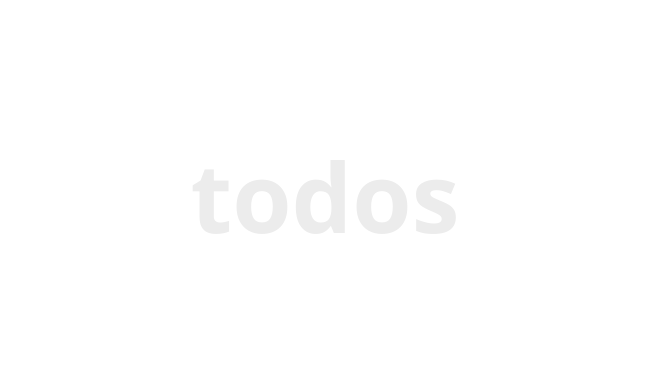
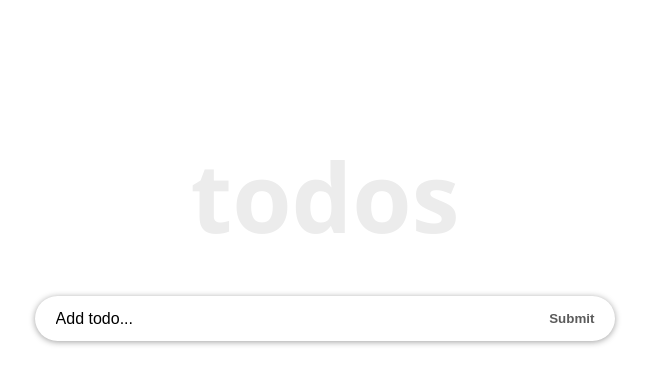
Before and after one commit to alvp01/react-todo, a React (Create React App) app: page / in a window 1280 px wide. Shown: the top 384 px of the page, without its empty margins (315-964 px from the left). Built offline with nearby package versions, Linux system fonts and the light colour scheme.

Commit message:
Modify input to be a function based component with hooks

```diff
--- a/src/components/InputTodo.js
+++ b/src/components/InputTodo.js
@@ -1,8 +1,42 @@
 import React, { useState } from "react"
 
-const InputTodo = () => {
-  console.log(useState("hello"))
-  return <div></div>
+const InputTodo = props => {
+  const [inputText, setInputText] = useState({
+    title: "",
+  })
+
+  const onChange = e => {
+    setInputText({
+      ...inputText,
+      [e.target.name]: e.target.value,
+    })
+  }
+
+  const handleSubmit = e => {
+    e.preventDefault()
+    if (inputText.title.trim()) {
+      props.addTodoProps(inputText.title)
+      setInputText({
+        title: "",
+      })
+    } else {
+      alert("Please write item")
+    }
+  }
+
+  return (
+    <form onSubmit={handleSubmit} className="form-container">
+      <input
+        type="text"
+        className="input-text"
+        placeholder="Add todo..."
+        value={inputText.title}
+        name="title"
+        onChange={onChange}
+      />
+      <button className="input-submit">Submit</button>
+    </form>
+  )
 }
 
 export default InputTodo
```
